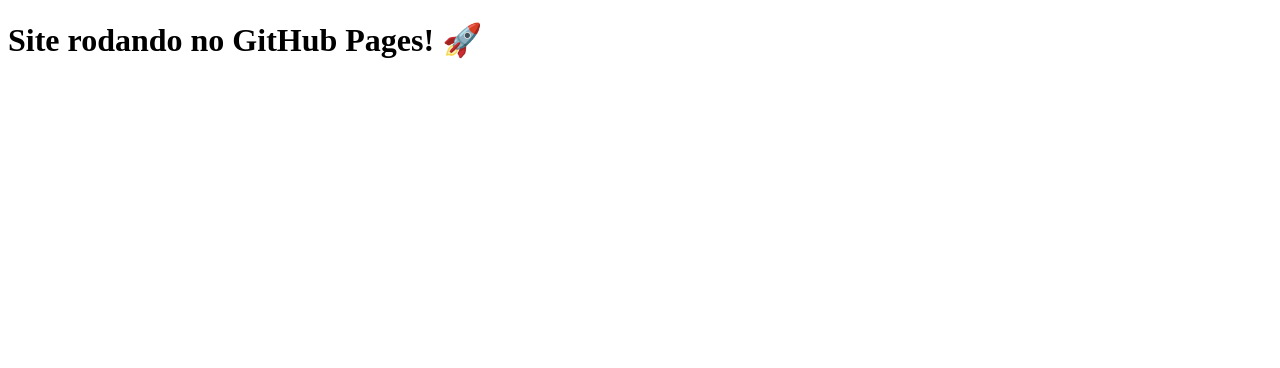
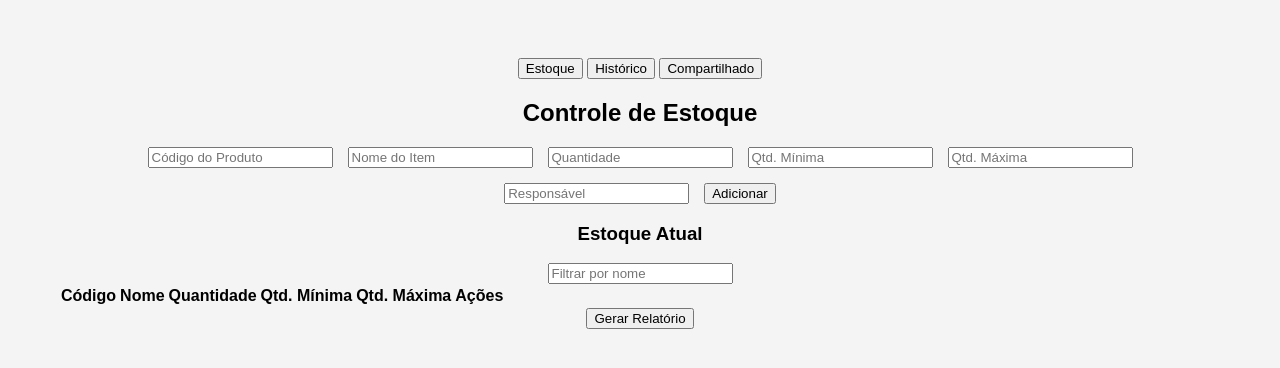
Before and after one commit to Jefferson124578/Meu-site, a plain HTML site: page docs/index.html in a window 1280 px wide. Drawn offline with Linux system fonts and the light colour scheme.

Commit message:
Update index.html

```diff
--- a/docs/index.html
+++ b/docs/index.html
@@ -1,11 +1,90 @@
 <!DOCTYPE html>
-<html lang="pt-br">
+<html lang="pt-BR">
 <head>
     <meta charset="UTF-8">
     <meta name="viewport" content="width=device-width, initial-scale=1.0">
-    <title>Meu Site</title>
+    <title>Controle de Estoque</title>
+    <link rel="stylesheet" href="style.css">
 </head>
 <body>
-    <h1>Site rodando no GitHub Pages! 🚀</h1>
+
+    <div class="container">
+        <div class="menu">
+            <button id="estoqueTab" class="active" onclick="showTab('estoque')">Estoque</button>
+            <button id="historicoTab" onclick="showTab('historico')">Histórico</button>
+            <button id="compartilhadoTab" onclick="showTab('compartilhado')">Compartilhado</button>
+        </div>
+
+        <div class="alert" id="alertMessage" style="display: none;"></div>
+
+        <!-- Tab Estoque -->
+        <div id="estoque">
+            <h2>Controle de Estoque</h2>
+            <div style="display: flex; justify-content: center; gap: 15px; flex-wrap: wrap;">
+                <input type="text" id="productCode" placeholder="Código do Produto">
+                <input type="text" id="itemName" placeholder="Nome do Item">
+                <input type="number" id="itemQuantity" placeholder="Quantidade">
+                <input type="number" id="minQuantity" placeholder="Qtd. Mínima">
+                <input type="number" id="maxQuantity" placeholder="Qtd. Máxima">
+                <input type="text" id="responsiblePerson" placeholder="Responsável">
+                <button class="btn-add" onclick="addItem()">Adicionar</button>
+            </div>
+
+            <h3>Estoque Atual</h3>
+            <input type="text" id="filterProduct" placeholder="Filtrar por nome" oninput="filterStock()" style="max-width: 300px; margin-bottom: 20px; display: block; margin: 0 auto;">
+            <table>
+                <thead>
+                    <tr>
+                        <th>Código</th>
+                        <th>Nome</th>
+                        <th>Quantidade</th>
+                        <th>Qtd. Mínima</th>
+                        <th>Qtd. Máxima</th>
+                        <th>Ações</th>
+                    </tr>
+                </thead>
+                <tbody id="inventoryBody"></tbody>
+            </table>
+            <button class="btn-add" onclick="generateReport()">Gerar Relatório</button>
+        </div>
+
+        <!-- Tab Histórico -->
+        <div id="historico" style="display: none;">
+            <h3>Histórico de Movimentações</h3>
+            <table>
+                <thead>
+                    <tr>
+                        <th>Item</th>
+                        <th>Tipo</th>
+                        <th>Quantidade</th>
+                        <th>Responsável</th>
+                        <th>Data</th>
+                    </tr>
+                </thead>
+                <tbody id="historyBody"></tbody>
+            </table>
+        </div>
+
+        <!-- Tab Compartilhado -->
+        <div id="compartilhado" style="display: none;">
+            <h3>Dados Compartilhados</h3>
+            <input type="text" id="sharedDataName" placeholder="Nome do Item">
+            <input type="number" id="sharedDataQuantity" placeholder="Quantidade">
+            <button class="btn-add" onclick="shareData()">Compartilhar</button>
+            <h3>Itens Compartilhados</h3>
+            <table>
+                <thead>
+                    <tr>
+                        <th>Nome</th>
+                        <th>Quantidade</th>
+                        <th>Ações</th>
+                    </tr>
+                </thead>
+                <tbody id="sharedBody"></tbody>
+            </table>
+        </div>
+    </div>
+
+    <script src="script.js"></script>
 </body>
 </html>
```
